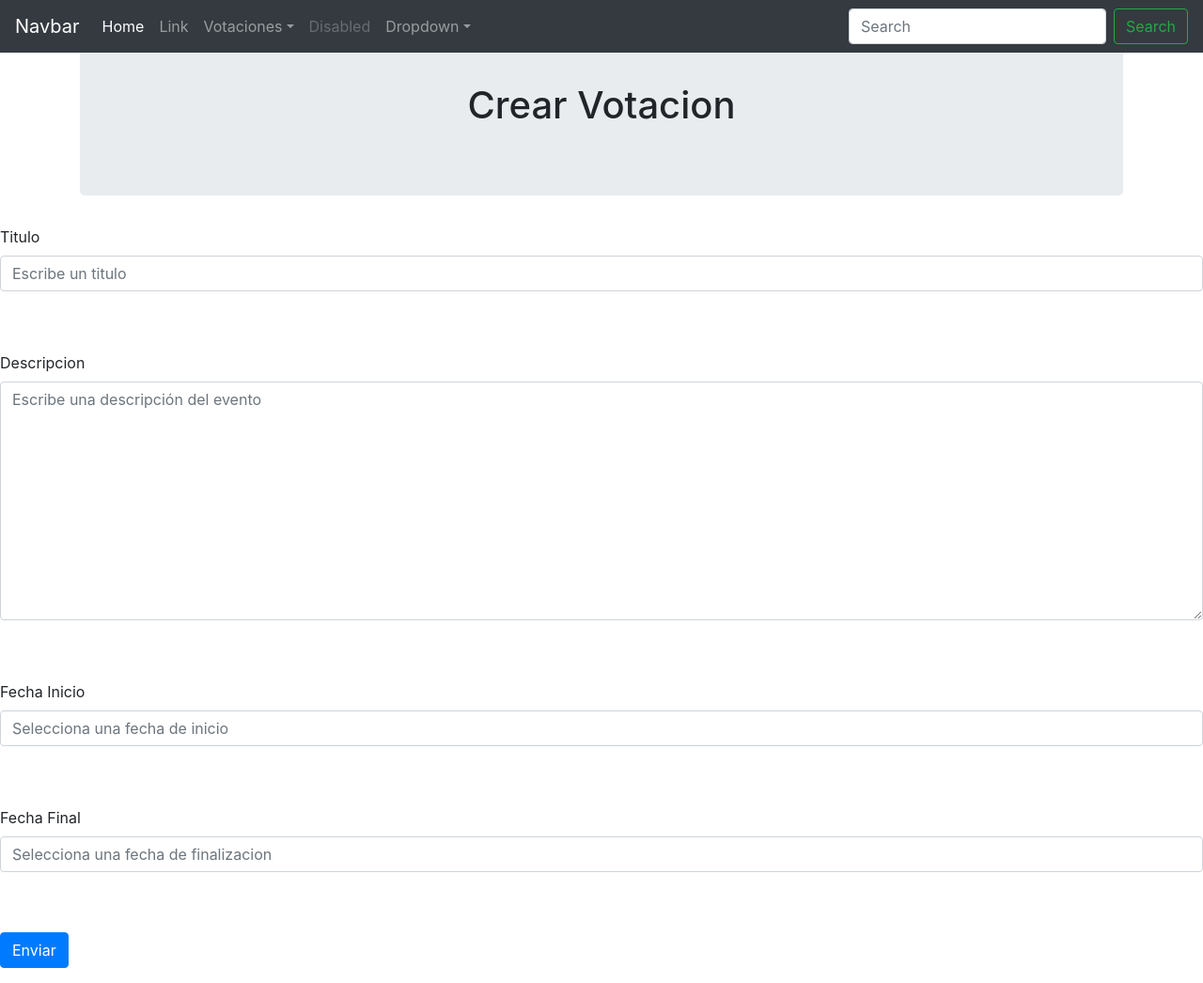
After one commit to juanrodmor/votuca, a CodeIgniter app: page /pruebapinf/index.php/administracion/prueba in a window 1280 px wide. The commit adds this page. Shown: the whole page at 94% size. Run offline with CodeIgniter, Linux system fonts and the light colour scheme; some libraries are stand-ins or nearby versions.

Commit message:
Añadida interfaz principal que solo muestra votaciones que aun no hayan finalizado. Mejorado el tema de fechas. Falta la modificación y la eliminacion

```diff
--- a/application/config/config.php
+++ b/application/config/config.php
@@ -23,7 +23,7 @@ defined('BASEPATH') OR exit('No direct script access allowed');
 | a PHP script and you can easily do that on your own.
 |
 */
-$config['base_url'] = 'http://localhost:8081/ProyectoPINF/';
+$config['base_url'] = 'http://localhost:8081/pruebapinf/';
 
 /*
 |--------------------------------------------------------------------------
--- a/application/config/database.php
+++ b/application/config/database.php
@@ -78,7 +78,7 @@ $db['default'] = array(
 	'hostname' => 'localhost',
 	'username' => 'root',
 	'password' => '',
-	'database' => 'pruebaAdministracion',
+	'database' => 'pruebaspinf',
 	'dbdriver' => 'mysqli',
 	'dbprefix' => '',
 	'pconnect' => FALSE,
--- a/application/controllers/Administracion.php
+++ b/application/controllers/Administracion.php
@@ -9,49 +9,16 @@ class Administracion extends CI_Controller{
     $this->load->model('administracion_model');
 
   }
-
-  function index(){
-    $this->load->view('administracion/administracion_view');
+  public function index(){  // PANTALLA PRINCIPAL
+    $votaciones['votaciones'] = $this->administracion_model->recuperarVotacion();
+    $this->load->view('administracion/administracion_view',$votaciones);
   }
 
-  function insertarVotacion($datos)
-  {
+  public function crearVotacion(){
+    $this->load->view('administracion/crearVotacion_view');
 
-    $noGuardado = $this->administracion_model->guardarVotacion($datos);
-    if($noGuardado){
-      $datos = array('mensaje'=>'La votación NO se ha guardado');
-      $this->load->view('administracion/administracion_view',$datos);
-    }
-    else{
-      $datos = array('mensaje'=>'La votación se ha guardado correctamente');
-      $this->load->view('administracion/administracion_view',$datos);
-    }
   }
-
-  function validarFechaInicio(){
-    $fechaInicio = date('Y-m-d',strtotime($this->input->post('fecha_inicio')));
-    $hoy = date('Y-m-d');
-    if($fechaInicio < $hoy){
-        $this->form_validation->set_message('validarFechaInicio','Introduzca bien la fecha %s');
-        return FALSE;
-    }
-    else{
-      return TRUE;
-    }
-  }
-  function validarFechaFinal(){
-    $fechaFinal = date('Y-m-d',strtotime($this->input->post('fecha_final')));
-    $hoy = date('Y-m-d');
-    if($fechaFinal < $hoy){
-        $this->form_validation->set_message('validarFechaFinal','Introduzca bien la fecha %s');
-        return FALSE;
-    }
-    else{
-      return TRUE;
-    }
-  }
-
-  function crearVotacion()
+  public function insertarVotacion()
   {
     //$this->load->view('prueba');
     if($this->input->post('submit_reg')) // Si se ha pulsado el botón enviar
@@ -68,9 +35,12 @@ class Administracion extends CI_Controller{
 				// MENSAJES DE ERROR.
 				$this->form_validation->set_message('required','El campo %s es obligatorio');
 
-        if($this->form_validation->run() == FALSE)
+        if($this->form_validation->run() == FALSE) // Hay algun error
         {
-          $this->index(); // Mostrar mensajes de error en la vista
+          $this->crearVotacion(); // Mostrar mensajes de error en la vista
+
+				}
+        else{  // Correcta
           $fechaInicio = date('Y-m-d',strtotime($this->input->post('fecha_inicio')));
           $fechaFin = date('Y-m-d',strtotime($this->input->post('fecha_final')));
           $votacion = new Votacion(
@@ -79,17 +49,66 @@ class Administracion extends CI_Controller{
             $this->input->post('descripcion'),
             $fechaInicio,
             $fechaFin,
-            false,
             false
+
           );
-          //$this->insertarVotacion($votacion);
-				}
+          $this->guardarVotacion($votacion);
+        }
+      }
+    }
 
+  public function guardarVotacion($datos)
+  {
 
-      }
+    $noGuardado = $this->administracion_model->guardarVotacion($datos);
+    if($noGuardado){
+      $datos = array('mensaje'=>'La votación NO se ha guardado');
+      $this->load->view('administracion/crearVotacion_view',$datos);
+    }
+    else{
+      $datos = array('mensaje'=>'La votación se ha guardado correctamente');
+      $this->load->view('administracion/crearVotacion_view',$datos);
+    }
+  }
+
+  public function prueba(){
+    echo "Has pulsado en prueba";
+    $this->load->view('administracion/crearVotacion_view');
+  }
+
+  /*******************************************/
+  /********* FUNCIONES DE AYUDA **************/
+  /*******************************************/
+
+  public function validarFechaInicio(){
+    $fechaInicio = date('Y-m-d',strtotime($this->input->post('fecha_inicio')));
+    $hoy = date('Y-m-d');
+    if($fechaInicio < $hoy){
+        $this->form_validation->set_message('validarFechaInicio','Introduzca bien la fecha %s');
+        return FALSE;
+    }
+    else{
+      echo "Devuelvo true inicio";
+      return TRUE;
+    }
+  }
+
+  public function validarFechaFinal(){
+    $fechaFinal = date('Y-m-d',strtotime($this->input->post('fecha_final')));
+    $hoy = date('Y-m-d');
+    if($fechaFinal < $hoy){
+        $this->form_validation->set_message('validarFechaFinal','Introduzca bien la fecha %s');
+        return FALSE;
+    }
+    else{
+      echo "Devuelvo true final";
+      return TRUE;
     }
   }
 
 
+}
+
+
 
 ?>
--- a/application/models/Administracion_model.php
+++ b/application/models/Administracion_model.php
@@ -3,7 +3,15 @@
 class Administracion_model extends CI_Model{
 
 // COMO COMPROBAR QUE UNA VOTACION NO EXISTE YA
-  function guardarVotacion($datos){$this->db->insert('votaciones',$datos);}
+  public function guardarVotacion($datos){$this->db->insert('votaciones',$datos);}
+
+  public function recuperarVotacion()
+  {
+    $hoy = date('Y-m-d');
+    $query = $this->db->query("SELECT * from votaciones WHERE fechaFinal >= $hoy ;");
+    return $query->result_array();
+
+  }
 }
 
 
--- /dev/null
+++ b/application/views/administracion/crearVotacion_view.php
@@ -0,0 +1,171 @@
+<!doctype html>
+<html lang="en">
+  <head>
+    <meta charset="utf-8">
+    <meta name="viewport" content="width=device-width, initial-scale=1, shrink-to-fit=no">
+    <meta name="description" content="">
+    <meta name="author" content="">
+    <title>Crear Votacion</title>
+    <!-- Bootstrap core CSS -->
+    <link href="<?php echo base_url(); ?>/assets/css/bootstrap-datepicker.min.css" rel="stylesheet">
+    <link href="<?php echo base_url(); ?>/assets/css/bootstrap.min.css" rel="stylesheet">
+  </head>
+
+  <body>
+    <nav class="navbar navbar-expand-md navbar-dark bg-dark fixed-top">
+      <a class="navbar-brand" href="#">Navbar</a>
+      <button class="navbar-toggler" type="button" data-toggle="collapse" data-target="#navbarsExampleDefault" aria-controls="navbarsExampleDefault" aria-expanded="false" aria-label="Toggle navigation">
+        <span class="navbar-toggler-icon"></span>
+      </button>
+
+      <div class="collapse navbar-collapse" id="navbarsExampleDefault">
+        <ul class="navbar-nav mr-auto">
+          <li class="nav-item active">
+            <a class="nav-link" href="#">Home <span class="sr-only">(current)</span></a>
+          </li>
+          <li class="nav-item">
+            <a class="nav-link" href="<?= base_url().'administracion/'?>">Link</a>
+          </li>
+          <li class="nav-item dropdown">
+            <a class="nav-link dropdown-toggle" href="https://example.com" id="dropdown01" data-toggle="dropdown" aria-haspopup="true" aria-expanded="false">Votaciones</a>
+            <div class="dropdown-menu" aria-labelledby="dropdown01">
+              <a class="dropdown-item" href="<?= base_url().'administracion/crearVotacion'?>">Crear</a>
+              <a class="dropdown-item" href="<?= base_url().'modificarVotacion/'?>">Modificar</a>
+              <a class="dropdown-item" href="#">Eliminar</a>
+            </div>
+          </li>
+          <li class="nav-item">
+            <a class="nav-link disabled" href="#">Disabled</a>
+          </li>
+          <li class="nav-item dropdown">
+            <a class="nav-link dropdown-toggle" href="https://example.com" id="dropdown01" data-toggle="dropdown" aria-haspopup="true" aria-expanded="false">Dropdown</a>
+            <div class="dropdown-menu" aria-labelledby="dropdown01">
+              <a class="dropdown-item" href="#">Action</a>
+              <a class="dropdown-item" href="#">Another action</a>
+              <a class="dropdown-item" href="#">Something else here</a>
+            </div>
+          </li>
+        </ul>
+        <form class="form-inline my-2 my-lg-0">
+          <input class="form-control mr-sm-2" type="text" placeholder="Search" aria-label="Search">
+          <button class="btn btn-outline-success my-2 my-sm-0" type="submit">Search</button>
+        </form>
+      </div>
+    </nav>
+
+
+    <main role="main" class="container">
+      <div class="jumbotron">
+        <div class="container">
+            <center><h1>Crear Votacion</h1></center>
+        </div>
+      </div>
+    </main><!-- /.container -->
+
+  <!-- IMPRIME SI SE HA GUARDADO BIEN -->
+    <?php if(isset($mensaje)): ?>
+          <h2><?= $mensaje ?></h2>
+      <?php endif; ?>
+      <h3><?= validation_errors();?></h3>
+
+
+
+  <!-- FORMULARIO DE VOTACION -->
+    <section>
+    <?=form_open(base_url().'administracion/insertarVotacion',
+    		    array('name'=>'crearVotacion'));?>
+            <!-- ESPERAR A SABER CÓMO COMPROBAR QUE UNA VOTACION NO EXISTE YA -->
+            <!--<div class="form-group">
+              <?php $atributos = array(
+                  'name' => 'id',
+                  'class' => 'form-control',
+                  'id' => 'id',
+                  'required' => true,
+              ); ?>
+              <?= form_label('ID','id'); ?>
+              <?= form_input($atributos) ?> <br/><br/>
+            </div>-->
+
+             <div class="form-group">
+               <?php
+                $atributos = array(
+                   'name' => 'titulo',
+                   'class' => 'form-control',
+                   'id' => 'titulo',
+                   'placeholder' =>'Escribe un titulo',
+                   'required' => true,
+                   'value' => set_value('titulo') // Mantiene el valor en el form
+               ); ?>
+               <?= form_label('Titulo','titulo'); ?>
+               <!-- Igual a: <label for="titulo">Titulo</label> -->
+               <?= form_input($atributos) ?> <br/><br/>
+             </div>
+
+             <div class="form-group">
+               <?php $atributos = array(
+                   'name' => 'descripcion',
+                   'class' => 'form-control',
+                   'placeholder' =>'Escribe una descripción del evento',
+                   'id' => 'descripcion',
+                   'required' => true,
+                   'value' => set_value('descripcion')
+               ); ?>
+               <?= form_label('Descripcion','descripcion'); ?>
+               <?= form_textarea($atributos) ?> <br/><br/>
+             </div>
+
+        <div class="form-group">
+          <?php
+           $atributos = array(
+              'name' => 'fecha_inicio',
+              'class' => 'form-control',
+              'placeholder' =>'Selecciona una fecha de inicio',
+              'data-provide' => 'datepicker',
+              'data-date-format' => "dd-mm-yyyy",
+              'data-date-start-date'=>"0d",
+              'id' => 'fecha_inicio',
+              'required' => true,
+              'value' => set_value('fecha_inicio')
+          ); ?>
+          <?= form_label('Fecha Inicio','fecha_inicio'); ?>
+          <?= form_input($atributos) ?> <br/><br/>
+        </div>
+
+        <div class="form-group">
+          <?php $atributos = array(
+              'name' => 'fecha_final',
+              'class' => 'form-control',
+              'placeholder' =>'Selecciona una fecha de finalizacion',
+              'data-provide' => 'datepicker',
+              'id' => 'fecha_final',
+              'required' => true,
+              'value' => set_value('fecha_final')
+          ); ?>
+          <?= form_label('Fecha Final','fecha_final'); ?>
+          <?= form_input($atributos) ?> <br/><br/>
+        </div>
+
+        <?php $atributos = array(
+            'name' => 'submit_reg',
+            'class' => 'btn btn-primary',
+            'type' => 'submit',
+            'value' => 'Enviar'
+        ); ?>
+        <?= form_submit($atributos);?>
+      <?= form_close(); ?>
+    </section>
+
+
+    <!-- Bootstrap core JavaScript
+    ================================================== -->
+    <!-- Placed at the end of the document so the pages load faster -->
+    <script src="<?php echo base_url(); ?>/assets/js/jquerySlim.js"></script>
+    <script src="https://cdnjs.cloudflare.com/ajax/libs/popper.js/1.14.7/umd/popper.min.js" integrity="sha384-UO2eT0CpHqdSJQ6hJty5KVphtPhzWj9WO1clHTMGa3JDZwrnQq4sF86dIHNDz0W1" crossorigin="anonymous"></script>
+    <script src="<?php echo base_url(); ?>/assets/js/bootstrap.min.js"></script>
+
+    <!-- DATE PICKER -->
+    <script src="<?php echo base_url(); ?>/assets/js/bootstrap-datepicker.js"></script>
+
+
+  </body>
+</html>
--- a/application/views/prueba_view.php
+++ b/application/views/prueba_view.php
@@ -28,8 +28,8 @@
           <li class="nav-item dropdown">
             <a class="nav-link dropdown-toggle" href="https://example.com" id="dropdown01" data-toggle="dropdown" aria-haspopup="true" aria-expanded="false">Votaciones</a>
             <div class="dropdown-menu" aria-labelledby="dropdown01">
-              <a class="dropdown-item" href="#">Crear</a>
-              <a class="dropdown-item" href="#">Modificar</a>
+              <a class="dropdown-item" href="<?= base_url().'administracion/crearVotacion'?>">Crear</a>
+              <a class="dropdown-item" href="<?= base_url().'modificarVotacion/'?>">Modificar</a>
               <a class="dropdown-item" href="#">Eliminar</a>
             </div>
           </li>
--- a/classes/Votacion.php
+++ b/classes/Votacion.php
@@ -3,17 +3,15 @@
 class Votacion{
 
   public $id, $titulo, $descripcion, $fechaInicio,$fechaFinal;
-  private $finalizada, $isDelected;
-  // HashMap como?
+  private $isDelected;
 
   public function __construct($titulo,$descripcion,$fechaInicio,$fechaFinal,
-                              $finalizada,$isDelected)
+                              $isDelected)
   {
     $this->titulo = $titulo;
     $this->descripcion = $descripcion;
     $this->fechaInicio = $fechaInicio;
     $this->fechaFinal = $fechaFinal;
-    $this->finalizada = $finalizada;
     $this->isDelected = $isDelected;
   }
 
@@ -22,7 +20,6 @@ class Votacion{
   public function getDescripcion(){return $this->descripcion;}
   public function getFechaInicio(){return $this->fechaInicio;}
   public function getFechaFinal(){return $this->fechaFinal;}
-  public function getFinalizada(){return $this->finalizada;}
   public function getDelected(){return $this->isDelected;}
 
   public function setId($id){$this->id = $id;}
@@ -30,7 +27,6 @@ class Votacion{
   public function setDescripcion($descripcion){$this->descripcion = $descripcion;}
   public function setFechaInicio($fecha){$this->fechaInicio= $fecha;}
   public function setFechaFinal($fecha){$this->fechaFinal = $fecha;}
-  public function setFinalizada($finalizada){$this->finalizada = $finalizada;}
   public function setDelected($delected){$this->isDelected = $delected;}
 
 
```
Also changed, not shown: application/controllers/ModificarVotacion.php (added, +19 -0 lines), application/models/ModificarVotacion_model.php (added, +13 -0 lines), application/views/administracion/administracion_view.php (+29 -81 lines), application/views/administracion/modificarVotacion_view.php (added, +104 -0 lines).
